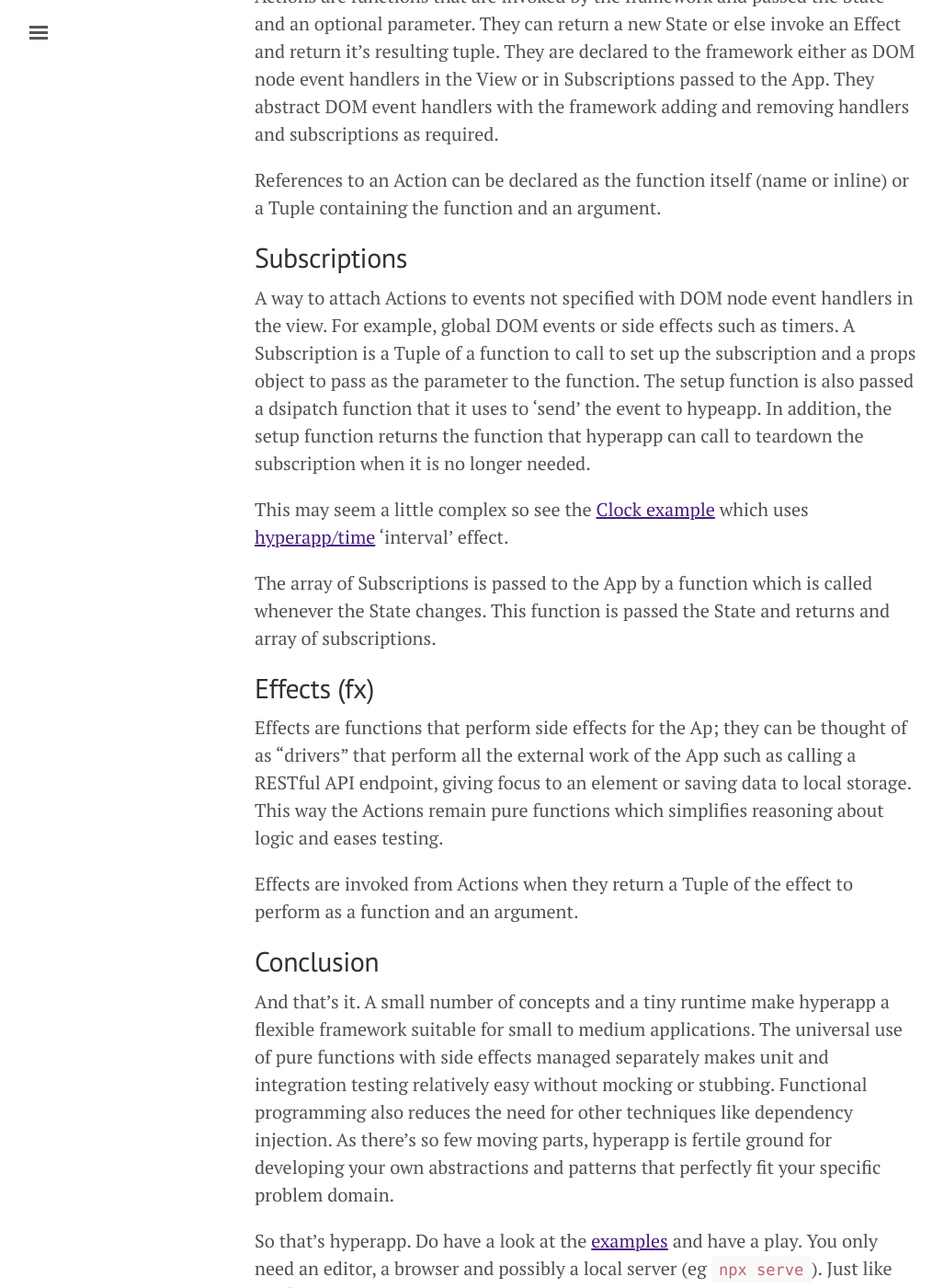
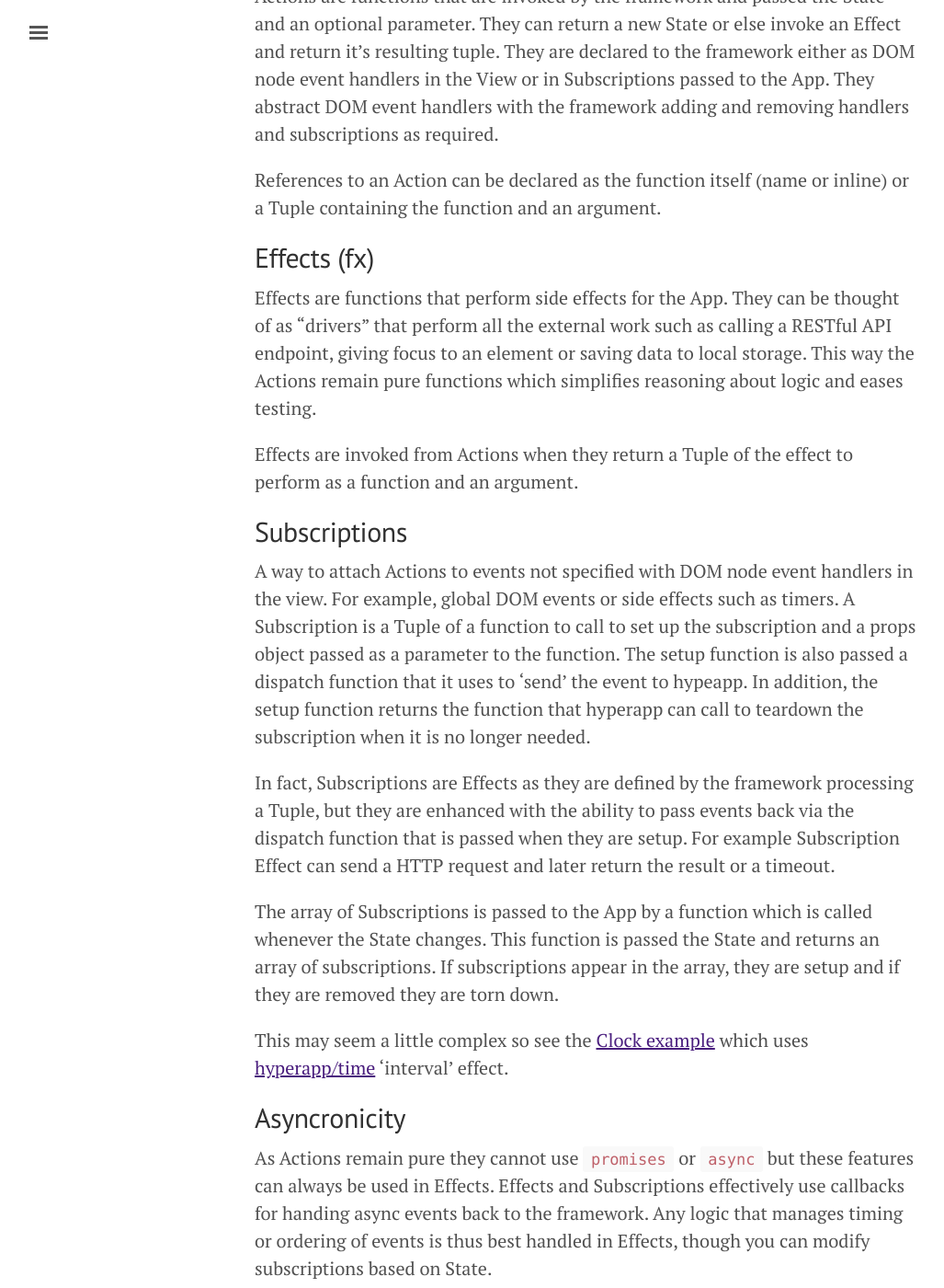
Before and after one commit to OpenDirective/opendirective.github.io, a Jekyll site: the page built from _posts/2019-08-04-hyperapp-micro-framework.md, in a window 1280 px wide and 1400 px high, scrolled down 2996 px. Shown: the whole window at 92% size, without its empty margins (3-1030 px from the left). Built offline with Jekyll 4.4.1, drawn with Linux system fonts in a browser that asks for light colours; some of the changed text lies outside the part shown.

Commit message:
Rework Concepts

```diff
--- a/_posts/2019-08-04-hyperapp-micro-framework.md
+++ b/_posts/2019-08-04-hyperapp-micro-framework.md
@@ -4,7 +4,7 @@ title: Hyperapp, the frontend web framework your users might appreciate
 ---
 
 <div class="message">
-Hyperapp is a framework for building web interfaces and ideal for when you don't want a full-blow frameworka (and perhaps for when you do).
+Hyperapp is a framework for building web interfaces and ideal for when you don't want a full-blow framework (and perhaps for when you do).
 </div>
 
 Right now is a "fascinating" time to be a frontend web developer. There's plenty of interesting tools and frameworks to help improve the developer experience and provide rich user experiences. The downside can be the steep developer learning curve with complex configurations.
@@ -35,7 +35,7 @@ There is a single state tree for the entire app and it is only ever mutated in A
 
 ## VDOM
 
-Hyperapp includes it's own Virtual DOM. As usual, this allows the view to describe the entire DOM tree using light weight virtual DOM nodes. The VDOM ensure only the virtual nodes that have changed are then updated in the actual DOM.
+Hyperapp includes its own Virtual DOM. As usual, this allows the view to describe the entire DOM tree using lightweight virtual DOM nodes. The VDOM ensure only the virtual nodes that have changed are then updated in the actual DOM.
 
 ## View
 
@@ -51,22 +51,29 @@ Actions are functions that are invoked by the framework and passed the State and
 
 References to an Action can be declared as the function itself (name or inline) or a Tuple containing the function and an argument.
 
+## Effects (fx)
+
+Effects are functions that perform side effects for the App. They can be thought of as "drivers" that perform all the external work such as calling a RESTful API endpoint, giving focus to an element or saving data to local storage. This way the Actions remain pure functions which simplifies reasoning about logic and eases testing.
+
+Effects are invoked from Actions when they return a Tuple of the effect to perform as a function and an argument.
+
 ## Subscriptions
 
-A way to attach Actions to events not specified with DOM node event handlers in the view.  For example, global DOM events or side effects such as timers. A Subscription is a Tuple of a function to call to set up the subscription and a props object to pass as the parameter to the function. The setup function is also passed a dsipatch function that it uses to 'send' the event to hypeapp. In addition, the setup function returns the function that hyperapp can call to teardown the subscription when it is no longer needed.
+A way to attach Actions to events not specified with DOM node event handlers in the view.  For example, global DOM events or side effects such as timers. A Subscription is a Tuple of a function to call to set up the subscription and a props object passed as a parameter to the function. The setup function is also passed a dispatch function that it uses to 'send' the event to hypeapp. In addition, the setup function returns the function that hyperapp can call to teardown the subscription when it is no longer needed.
+
+In fact, Subscriptions are Effects as they are defined by the framework processing a Tuple, but they are enhanced with the ability to pass events back via the dispatch function that is passed when they are setup. For example Subscription Effect can send a HTTP request and later return the result or a timeout.
+
+The array of Subscriptions is passed to the App by a function which is called whenever the State changes. This function is passed the State and returns an array of subscriptions. If subscriptions appear in the array, they are setup and if they are removed they are torn down.
 
 This may seem a little complex so see the [Clock example](https://github.com/jorgebucaran/hyperapp/blob/master/docs/examples.md#simple-clock) which uses [hyperapp/time](https://github.com/SteveALee/hyperapp/blob/master/lib/time/src/index.js) 'interval' effect.
 
-The array of Subscriptions is passed to the App by a function which is called whenever the State changes. This function is passed the State and returns and array of subscriptions.
 
-## Effects (fx)
+## Asyncronicity
 
-Effects are functions that perform side effects for the Ap; they can be thought of as "drivers" that perform all the external work of the App such as calling a RESTful API endpoint, giving focus to an element or saving data to local storage. This way the Actions remain pure functions which simplifies reasoning about logic and eases testing.
-
-Effects are invoked from Actions when they return a Tuple of the effect to perform as a function and an argument.
+As Actions remain pure they cannot use `promises` or `async` but these features can always be used in Effects. Effects and Subscriptions effectively use callbacks for handing async events back to the framework. Any logic that manages timing or ordering of events is thus best handled in Effects, though you can modify subscriptions based on State.
 
 ## Conclusion
 
-And that's it. A small number of concepts and a tiny runtime make hyperapp a flexible framework suitable for small to medium applications. The universal use of pure functions with side effects managed separately makes unit and integration testing relatively easy without mocking or stubbing. Functional programming also reduces the need for other techniques like dependency injection. As there's so few moving parts, hyperapp is fertile ground for developing your own abstractions and patterns that perfectly fit your specific problem domain.
+And that's it. A small number of concepts and a tiny runtime make hyperapp a flexible framework suitable for small to medium applications. The universal use of pure functions with side effects managed separately makes unit and integration testing relatively easy without mocking or stubbing. As there are so few moving parts, hyperapp is fertile ground for developing your own abstractions and patterns that perfectly fit your specific problem domain.
 
 So that's hyperapp. Do have a look at the [examples](https://github.com/jorgebucaran/hyperapp/blob/master/docs/examples.md) and have a play. You only need an editor, a browser and possibly a local server (eg `npx serve`). Just like the "good old days" of web development.
```
Also changed, not shown: other parts of _posts/2019-08-04-hyperapp-micro-framework.md (+4 -4 lines).
